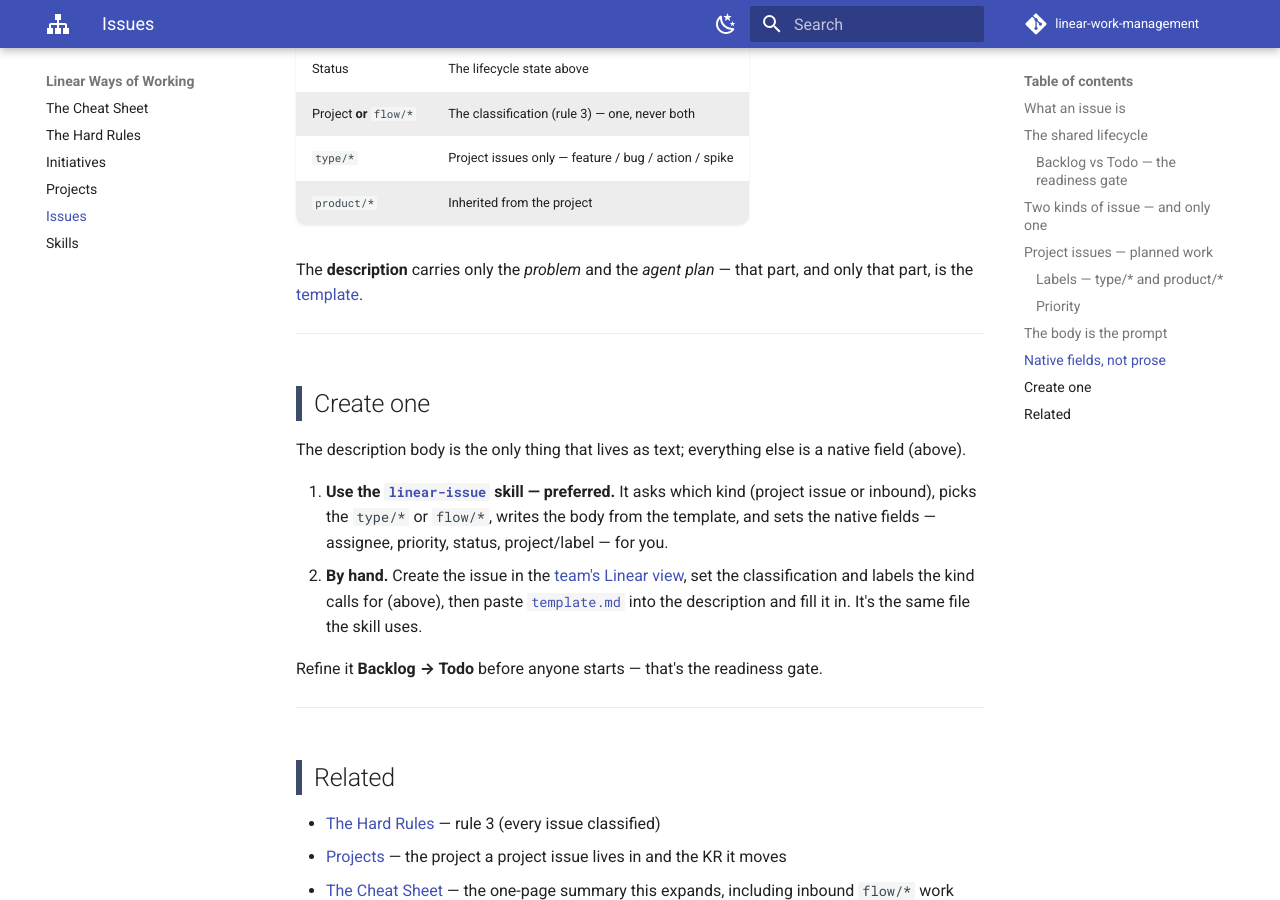
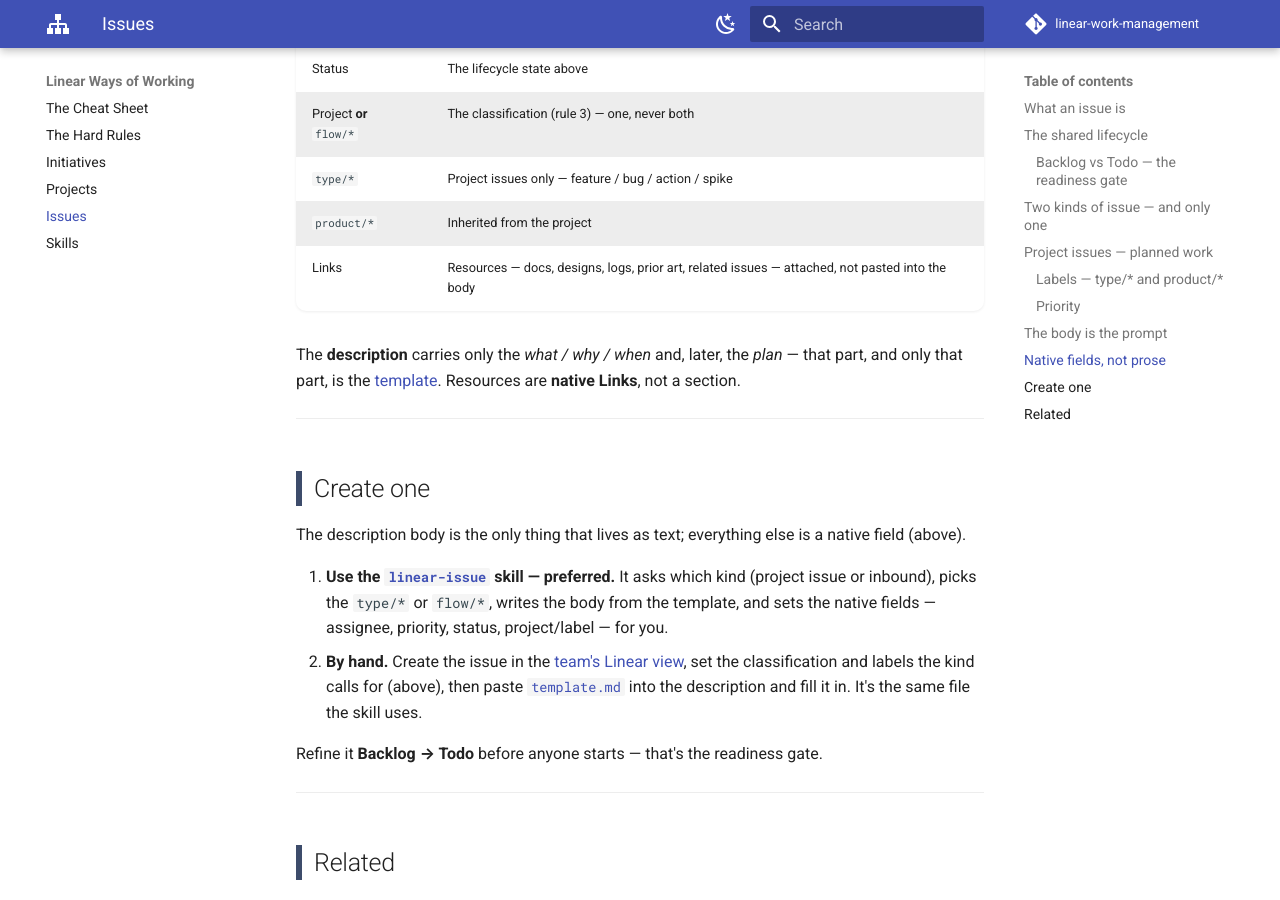
Before and after one commit to hungovercoders/linear-work-management, an MkDocs documentation site: the page built from docs/issues.md, in a window 1280 px wide and 900 px high, scrolled down 4049 px. Built offline with MkDocs 1.6.1 and Material for MkDocs 9.7.7, drawn with Linux system fonts in a browser that asks for light colours; comment, search, counter and statistics services are not loaded.

Commit message:
refactor(issues): resources as native Links, not a body section
Linear already models resources as issue Links/attachments, so per
native-fields-not-prose drop the ## Resources section from the template
and attach them as Links instead. Body is now What / Why / When / Plan.
Updated template, skill and the Issues native-fields table.

Co-authored-by: Claude Opus 4.8 (1M context) <noreply@anthropic.com>

```diff
--- a/docs/issues.md
+++ b/docs/issues.md
@@ -144,9 +144,10 @@ Everything Linear models as a field is a **native field**, never text in the des
 | Project **or** `flow/*` | The classification (rule 3) — one, never both |
 | `type/*` | Project issues only — feature / bug / action / spike |
 | `product/*` | Inherited from the project |
+| Links | Resources — docs, designs, logs, prior art, related issues — attached, not pasted into the body |
 
-The **description** carries only the *problem* and the *agent plan* — that part, and only that
-part, is the [template](#create-one).
+The **description** carries only the *what / why / when* and, later, the *plan* — that part, and
+only that part, is the [template](#create-one). Resources are **native Links**, not a section.
 
 ---
 
```
Also changed, not shown: skills/linear-issue/SKILL.md (+5 -4 lines), skills/linear-issue/template.md (+3 -6 lines).
